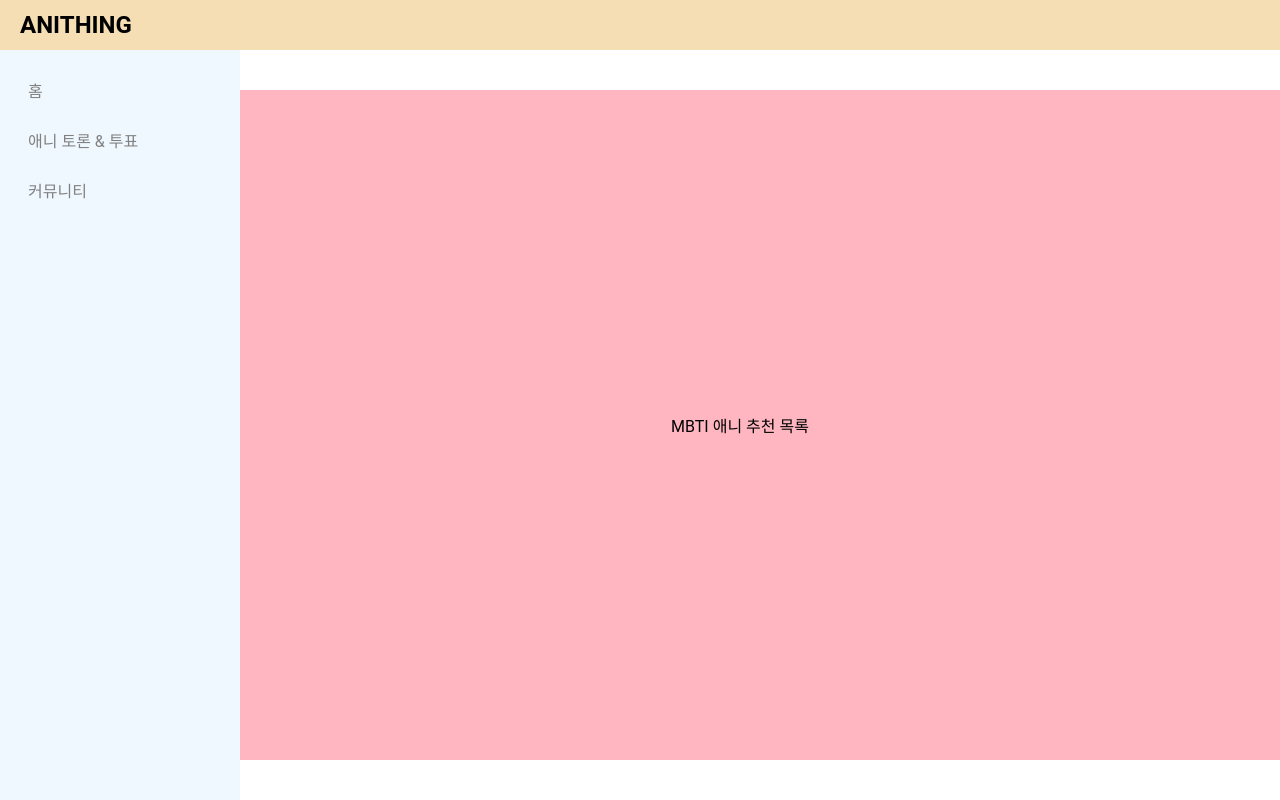
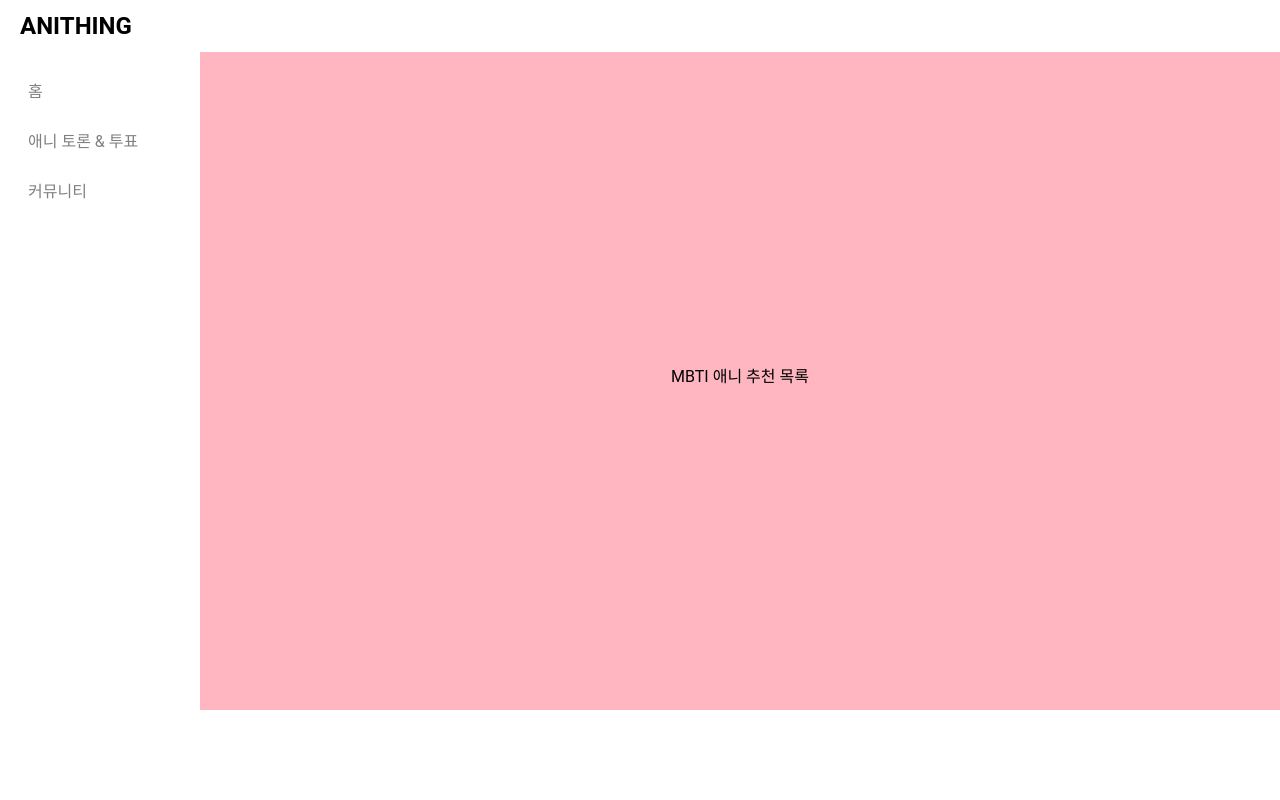
Before and after one commit to kimywann/ani-thing, a React (Vite) app: page / in a window 1280 px wide. Built offline with nearby package versions, Linux system fonts and the light colour scheme.

Commit message:
fix: 헤더 고정 위치로 인한 컨텐츠 겹침 수정
- Container 컴포넌트에 margin-top 추가하여 fixed 헤더 아래 컨텐츠 배치
- 스크롤 시 컨텐츠가 헤더 밑으로 올바르게 표시되도록 수정

```diff
--- a/src/components/common/Header.tsx
+++ b/src/components/common/Header.tsx
@@ -2,9 +2,14 @@ import styled from 'styled-components';
 import { Link } from 'react-router-dom';
 
 const HeaderContainer = styled.header`
-  height: 50px;
-  background-color: wheat;
-  position: relative;
+  position: fixed;
+  top: 0;
+  left: 0;
+  right: 0;
+  z-index: 1000;
+  padding: 1rem;
+  height: 20px;
+  background-color: #ffffff;
 `;
 
 const Logo = styled.div`
@@ -15,7 +20,6 @@ const Logo = styled.div`
   font-size: 24px;
   font-weight: bold;
   color: black;
-  margin-bottom: 30px; /* 로고와 항목들 사이에 간격을 주기 위해 margin 추가 */
   cursor: pointer;
 
   a {
--- a/src/components/common/SideBar.tsx
+++ b/src/components/common/SideBar.tsx
@@ -11,7 +11,6 @@ const SideBarContainer = styled.aside`
   display: flex;
   flex-direction: column;
   gap: 10px;
-  background-color: aliceblue;
 `;
 
 const SideBarItem = styled.div`
```
